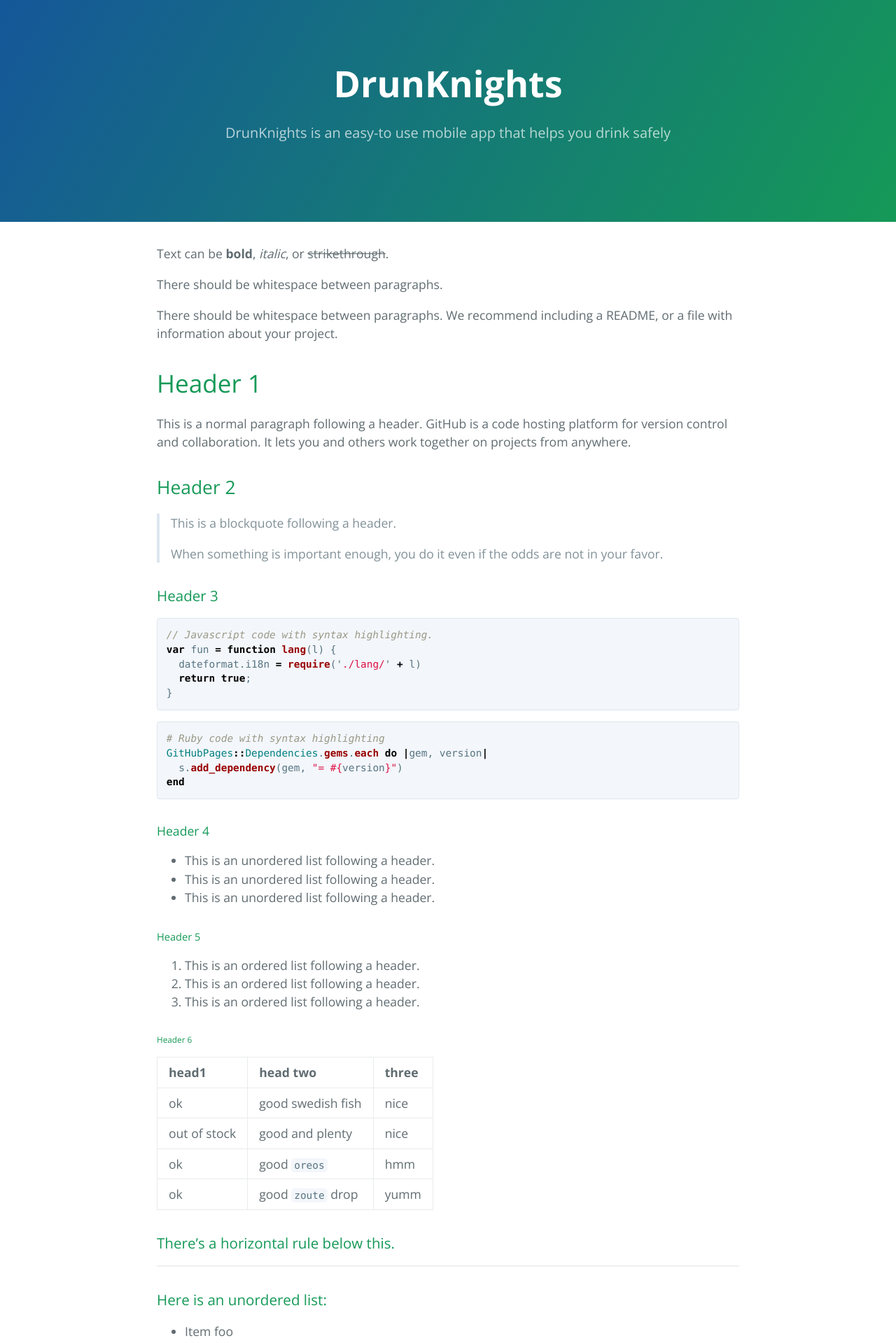
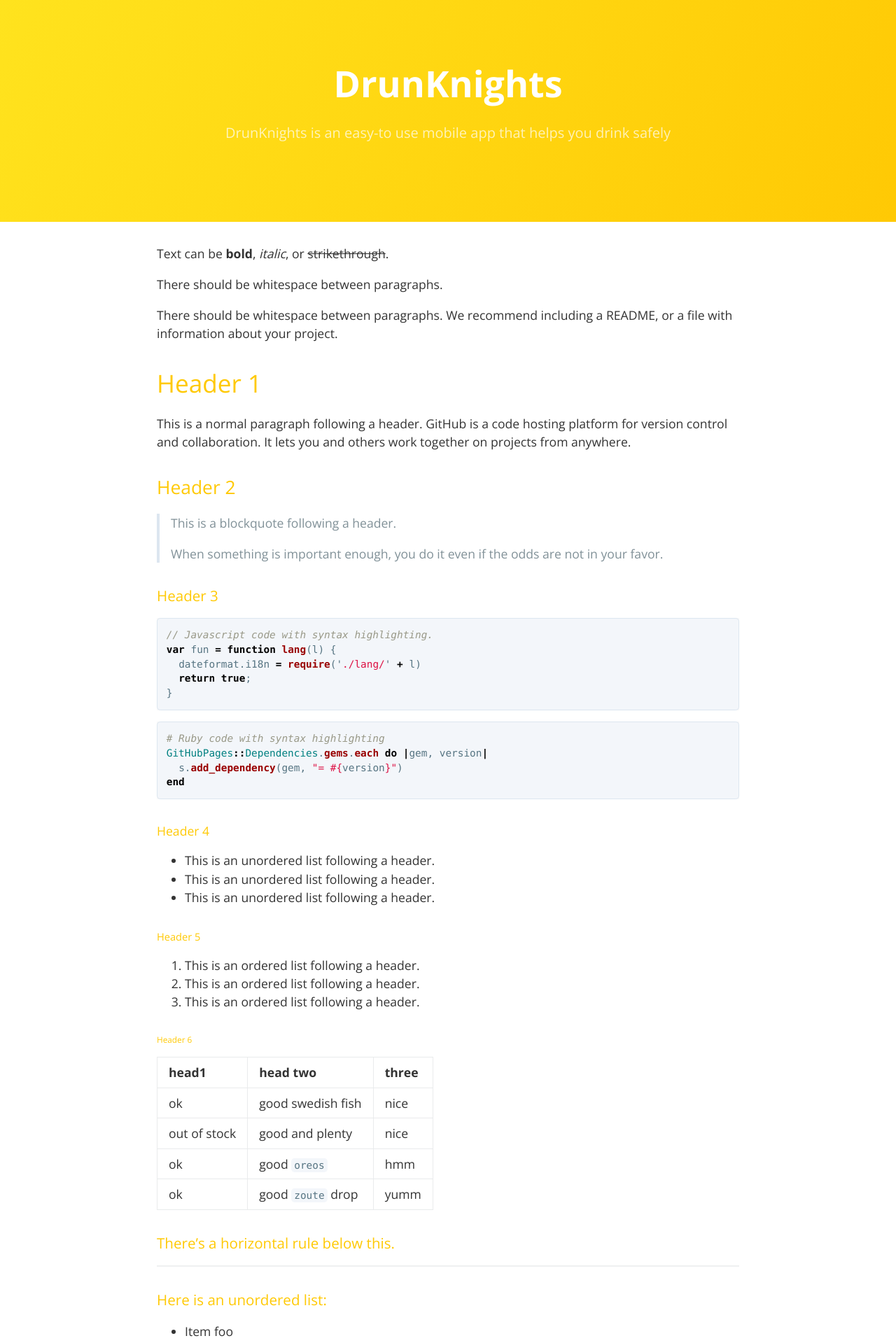
Before and after one commit to DrunKnights/drunknights.github.io, a Jekyll site: the page built from example.md, in a window 1280 px wide. Shown: the top 1919 px of the page at 70% size. Built offline with Jekyll 4.4.1, drawn with Linux system fonts in a browser that asks for light colours.

Commit message:
Updated style

```diff
--- a/_sass/variables.scss
+++ b/_sass/variables.scss
@@ -4,13 +4,13 @@ $medium-breakpoint: 42em !default;
 
 // Headers
 $header-heading-color: #fff !default;
-$header-bg-color: #159957 !default;
-$header-bg-color-secondary: #155799 !default;
+$header-bg-color: #FFC904 !default;
+$header-bg-color-secondary: #FFE31E !default;
 
 // Text
-$section-headings-color: #159957 !default;
-$body-text-color: #606c71 !default;
-$body-link-color: #1e6bb8 !default;
+$section-headings-color: #FFC904 !default;
+$body-text-color: #333 !default;
+$body-link-color: #337ab7 !default;
 $blockquote-text-color: #819198 !default;
 
 // Code
```
